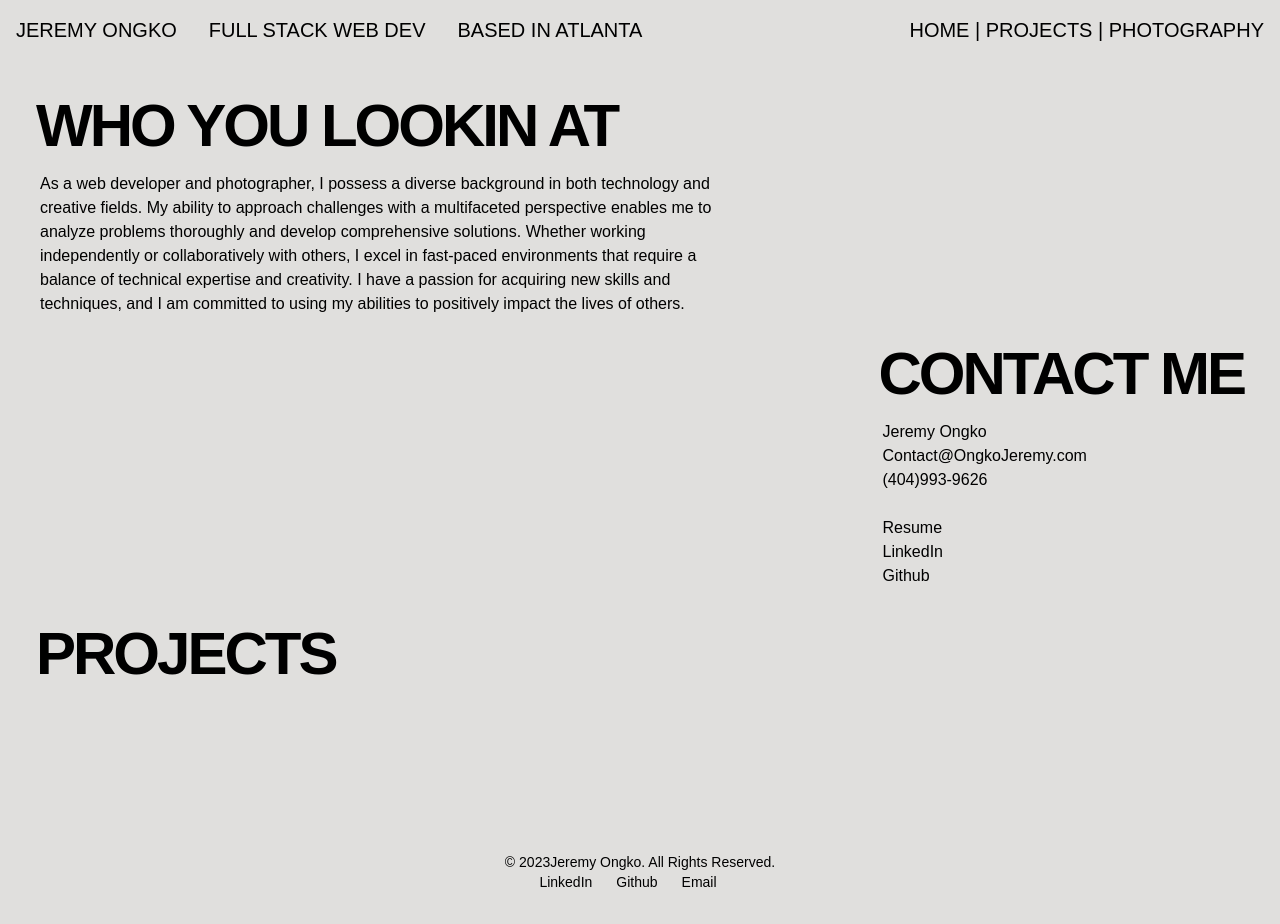
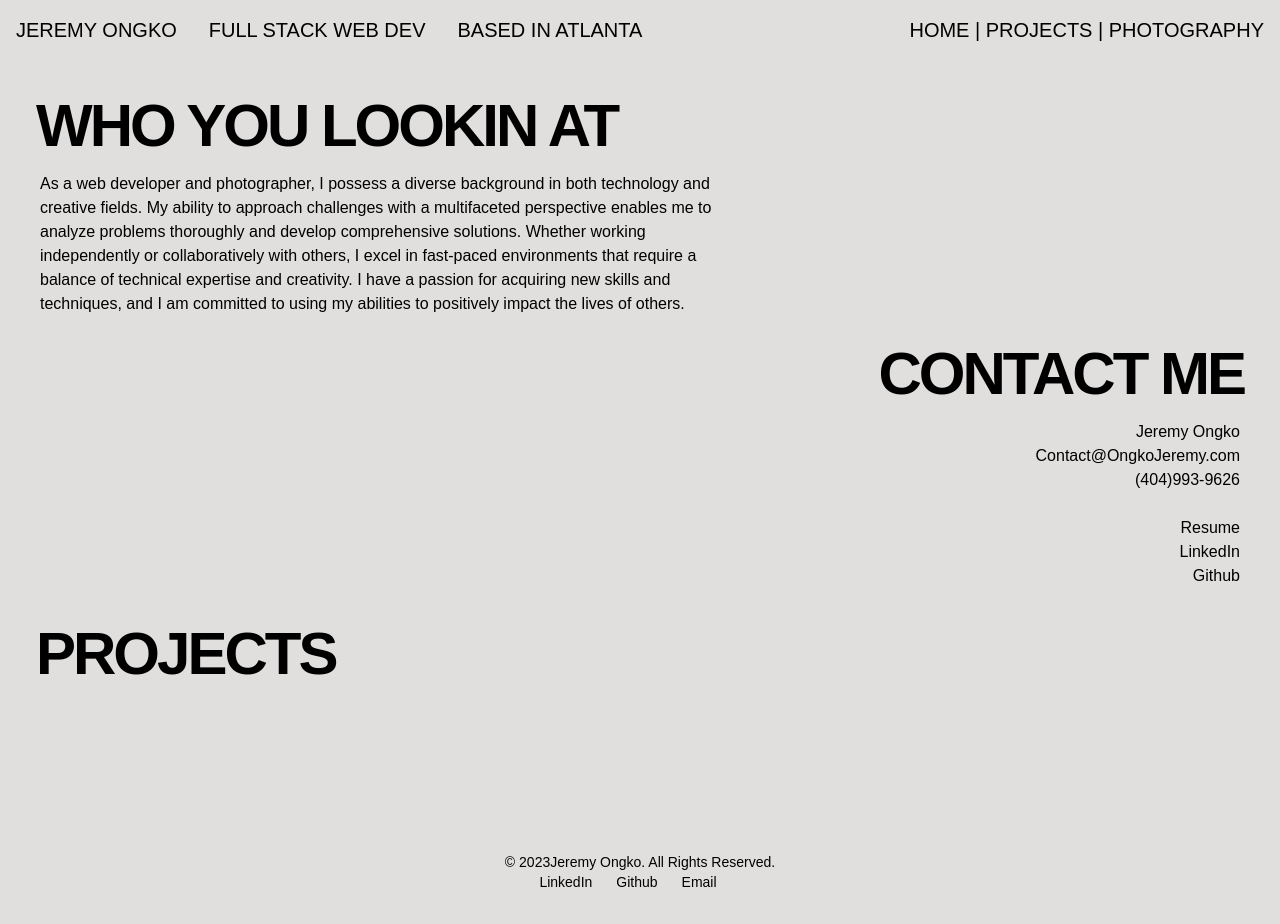
Before and after one commit to Jong-ko/Portfolio, a Next.js app: page / in a window 1280 px wide. Built offline with nearby package versions, Linux system fonts and the light colour scheme.

Commit message:
contact me align

```diff
--- a/src/components/HomePageContent.jsx
+++ b/src/components/HomePageContent.jsx
@@ -11,16 +11,15 @@ export function HomePageContent() {
               As a web developer and photographer, I possess a diverse background in both technology
               and creative fields. My ability to approach challenges with a multifaceted perspective
               enables me to analyze problems thoroughly and develop comprehensive solutions. Whether
-            working independently or collaboratively with others, I excel in fast-paced environments
-            that require a balance of technical expertise and creativity. I have a passion for
-            acquiring new skills and techniques, and I am committed to using my abilities to
-            positively impact the lives of others.
+              working independently or collaboratively with others, I excel in fast-paced
+              environments that require a balance of technical expertise and creativity. I have a
+              passion for acquiring new skills and techniques, and I am committed to using my
+              abilities to positively impact the lives of others.
             </p>
           </div>
         </div>
         <div className="flex flex-row md:flex-row-reverse">
-        <div className="pb-10 pt-8 items-end">
-
+          <div className="pb-10 pt-8 items-end text-right">
             <h3 className="-m-1 pb-5 text-4xl md:text-6xl font-extrabold tracking-tighter uppercase">
               Contact Me
             </h3>
```
Lines whose indentation alone changed are shown as unchanged.
